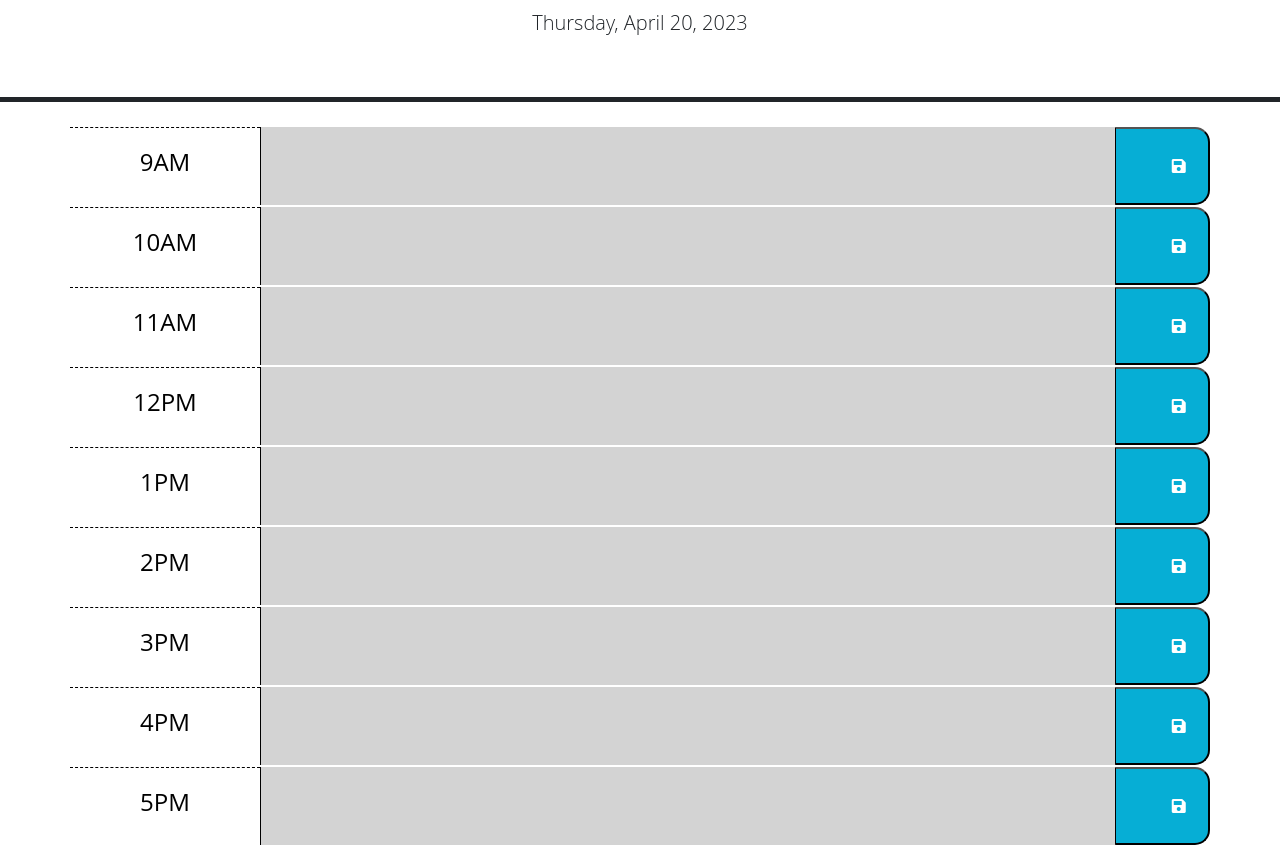
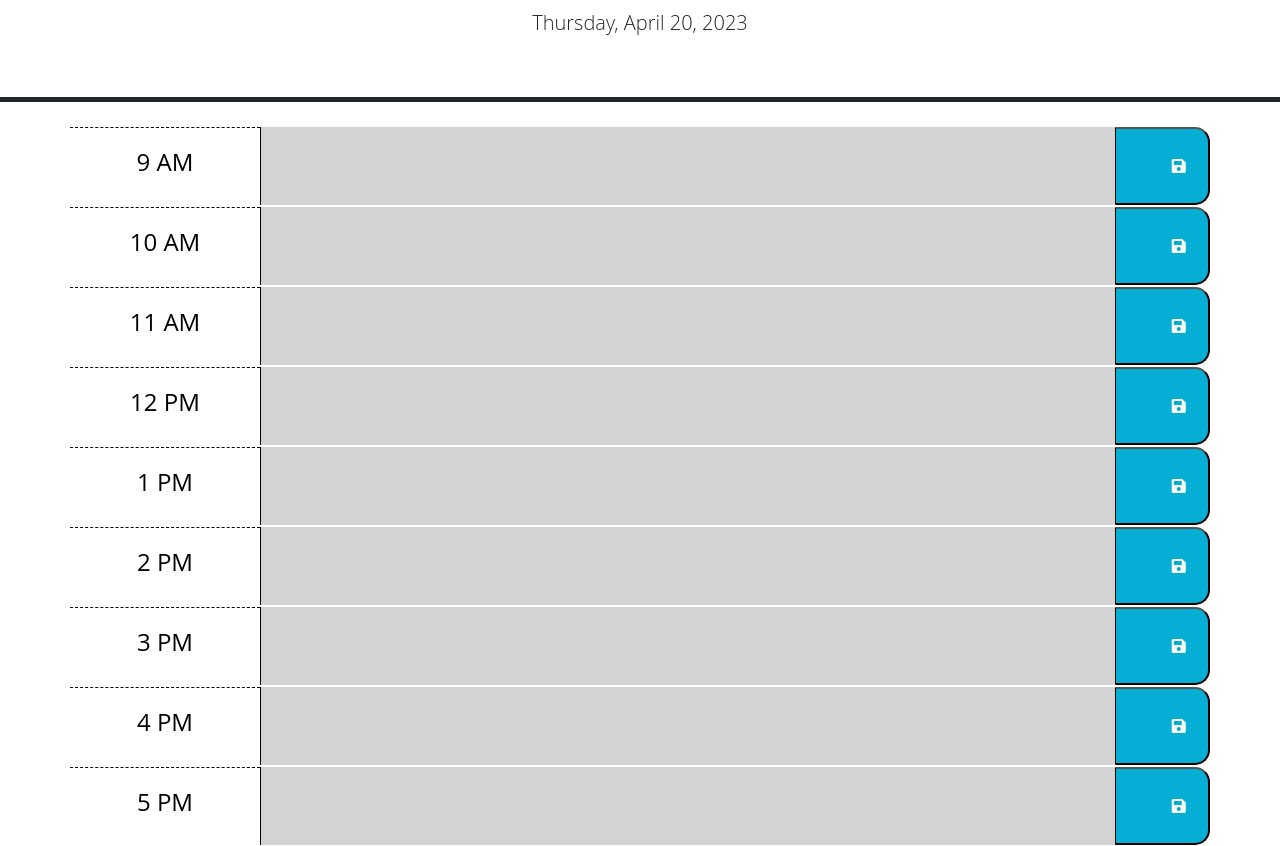
Before and after one commit to AraelT8/Work-Scheduler, a plain HTML site: page index.html in a window 1280 px wide. Shown: the part 156-1002 px from the top of the page. Drawn offline with nearby package versions, Linux system fonts and the light colour scheme.

```diff
--- a/index.html
+++ b/index.html
@@ -34,63 +34,63 @@
   <div class="container" id="timeblock-container">
 
     <div class="time-block ">
-      <h4 class="hour col-sm-2">9AM</h4>
+      <h4 class="hour col-sm-2">9 AM</h4>
       <textarea name="description" class="description col-sm-9" id="9" cols="100" rows="1"></textarea>
       <button class="saveBtn col-2 col-md-1" id="save-event"><span aria-label="save">
         <i class="fas fa-save" aria-hidden="true"></i>
       </div>
 
       <div class="time-block row">
-      <h4 class="hour col-sm-2">10AM</h4>
+      <h4 class="hour col-sm-2">10 AM</h4>
       <textarea name="description" class="description col-sm-9" id="10" cols="100" rows="1"></textarea>
       <button class="saveBtn col-2 col-md-1" id="save-event"><span aria-label="save">
         <i class="fas fa-save" aria-hidden="true"></i>
       </div>
 
       <div class="time-block row">
-      <h4 class="hour col-sm-2">11AM</h4>
+      <h4 class="hour col-sm-2">11 AM</h4>
       <textarea name="description" class="description col-sm-9" id="11" cols="100" rows="1"></textarea>
       <button class="saveBtn col-2 col-md-1" id="save-event"><span aria-label="save">
         <i class="fas fa-save" aria-hidden="true"></i>
       </div>
 
       <div class="time-block row">
-      <h4 class="hour col-sm-2">12PM</h4>
+      <h4 class="hour col-sm-2">12 PM</h4>
       <textarea name="description" class="description col-sm-9" id="12" cols="100" rows="1"></textarea>
       <button class="saveBtn col-2 col-md-1" id="save-event"><span aria-label="save">
         <i class="fas fa-save" aria-hidden="true"></i>
       </div>
 
       <div class="time-block row">
-      <h4 class="hour col-sm-2">1PM</h4>
+      <h4 class="hour col-sm-2">1 PM</h4>
       <textarea name="description" class="description col-sm-9" id="13" cols="100" rows="1"></textarea>
       <button class="saveBtn col-2 col-md-1" id="save-event"><span aria-label="save">
         <i class="fas fa-save" aria-hidden="true"></i>
     </div>
 
     <div class="time-block row">
-      <h4 class="hour col-sm-2">2PM</h4>
+      <h4 class="hour col-sm-2">2 PM</h4>
       <textarea name="description" class="description col-sm-9" id="14" cols="100" rows="1"></textarea>
       <button class="saveBtn col-2 col-md-1" id="save-event"><span aria-label="save">
         <i class="fas fa-save" aria-hidden="true"></i>
     </div>
 
     <div class="time-block row">
-      <h4 class="hour col-sm-2">3PM</h4>
+      <h4 class="hour col-sm-2">3 PM</h4>
       <textarea name="description" class="description col-sm-9" id="15" cols="100" rows="1"></textarea>
       <button class="saveBtn col-2 col-md-1" id="save-event"><span aria-label="save">
         <i class="fas fa-save" aria-hidden="true"></i>
     </div>
 
     <div class="time-block row">
-      <h4 class="hour col-sm-2">4PM</h4>
+      <h4 class="hour col-sm-2">4 PM</h4>
       <textarea name="description" class="description col-sm-9" id="16" cols="100" rows="1"></textarea>
       <button class="saveBtn col-2 col-md-1" id="save-event"><span aria-label="save">
         <i class="fas fa-save" aria-hidden="true"></i>
     </div>
 
     <div class="time-block row">
-      <h4 class="hour col-sm-2">5PM</h4>
+      <h4 class="hour col-sm-2">5 PM</h4>
       <textarea name="description" class="description col-sm-9" id="17" cols="100" rows="1"></textarea>
       <button class="saveBtn col-2 col-md-1" id="save-event"><span aria-label="save">
         <i class="fas fa-save" aria-hidden="true"></i>
```
Also changed, not shown: 1 other file.
